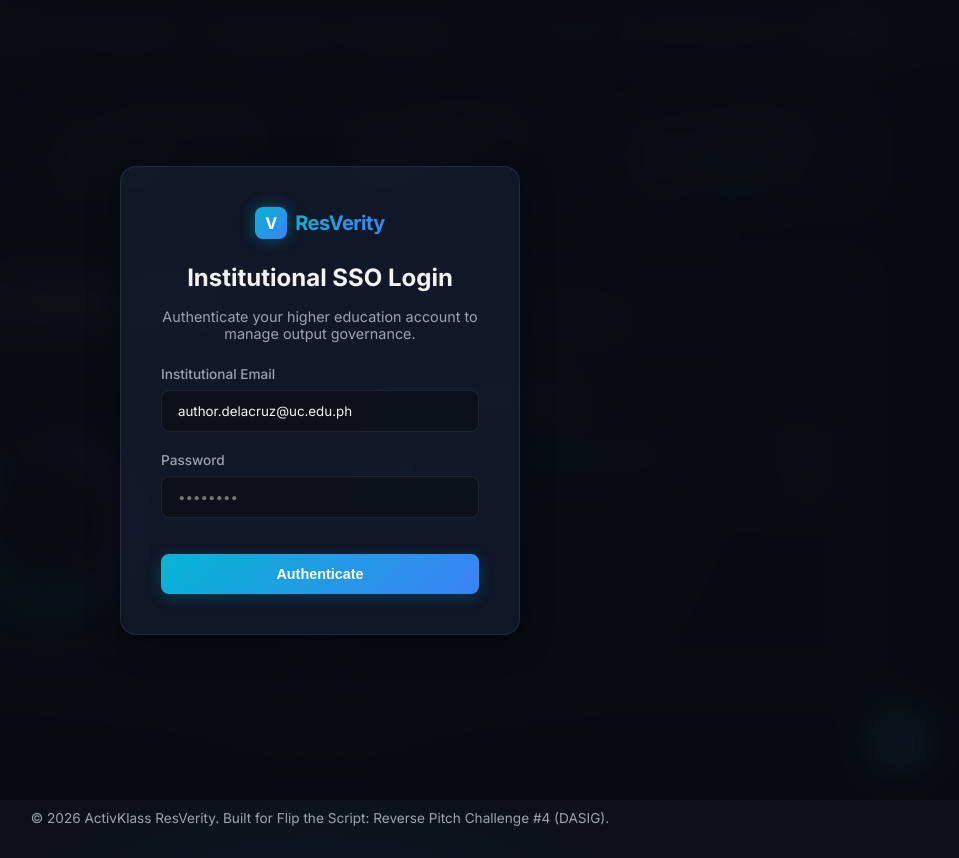
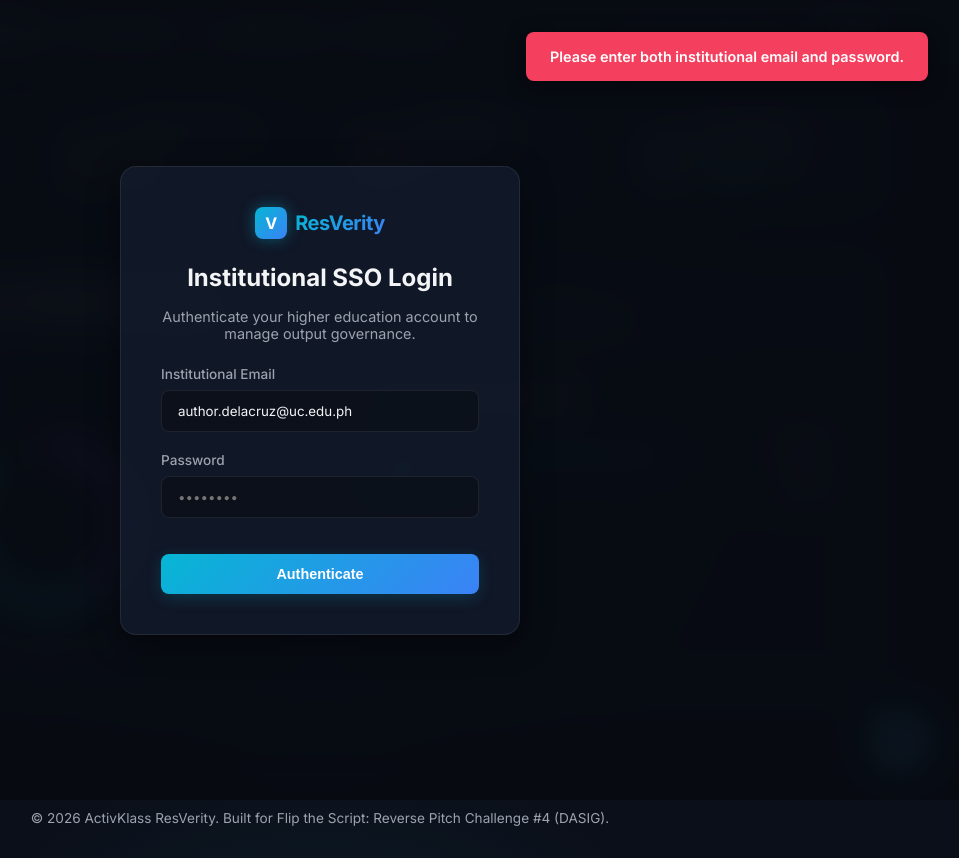
Before and after one commit to danadepz/ResVerity, a Next.js app in the folder web/: page / in a window 1280 px wide. Both pictures are taken after a click on the button "Authenticate". Shown: the whole page, without its empty margins (320-1279 px from the left). Built offline with nearby package versions, Linux system fonts and the light colour scheme.

Commit message:
feat: Replace all browser alerts with modern floating Toast notifications

```diff
--- a/web/app/page.js
+++ b/web/app/page.js
@@ -10,6 +10,14 @@ export default function Home() {
         role: "student"
     });
     const [password, setPassword] = useState('');
+    const [toast, setToast] = useState({ message: '', visible: false, type: 'info' });
+
+    const showToast = (message, type = 'info') => {
+        setToast({ message, visible: true, type });
+        setTimeout(() => {
+            setToast(prev => ({ ...prev, visible: false }));
+        }, 4000);
+    };
 
     // Portal Sections Navigation
     const [activeSection, setActiveSection] = useState('dashboard');
@@ -70,7 +78,7 @@ export default function Home() {
     // SSO login simulator
     const handleLogin = () => {
         if (!currentUser.email || !password) {
-            alert("Please enter both institutional email and password.");
+            showToast("Please enter both institutional email and password.", "error");
             return;
         }
 
@@ -144,7 +152,7 @@ export default function Home() {
     // Submit Paper to Backend
     const submitResearch = async () => {
         if (!paperTitle || !paperAbstract) {
-            alert("Title and Abstract are required.");
+            showToast("Title and Abstract are required.", "error");
             return;
         }
 
@@ -153,7 +161,7 @@ export default function Home() {
             .filter(email => email !== "");
 
         if (coAuthors.length === 0) {
-            alert("At least one co-author is required to verify the output submission.");
+            showToast("At least one co-author is required to verify the output submission.", "error");
             return;
         }
 
@@ -172,7 +180,7 @@ export default function Home() {
                 body: JSON.stringify(payload)
             });
             if (res.ok) {
-                alert("Verification requested! Co-author email approvals triggered.");
+                showToast("Verification requested! Co-author email approvals triggered.", "success");
                 setPaperTitle('');
                 setPaperAbstract('');
                 setFileName('');
@@ -180,7 +188,7 @@ export default function Home() {
                 setActiveSection('verification');
                 fetchSubmissions();
             } else {
-                alert("Submission failed.");
+                showToast("Submission failed.", "error");
             }
         } catch (e) {
             console.error(e);
@@ -194,7 +202,7 @@ export default function Home() {
                 method: "POST"
             });
             if (res.ok) {
-                alert("Cryptographic signature registered!");
+                showToast("Cryptographic signature registered!", "success");
                 fetchSubmissions();
             }
         } catch (e) {
@@ -245,6 +253,26 @@ export default function Home() {
 
     return (
         <div style={{ display: 'flex', flexDirection: 'column', minHeight: '100vh' }}>
+
+            {/* FLOATING TOAST NOTIFICATIONS */}
+            {toast.visible && (
+                <div style={{
+                    position: 'fixed',
+                    top: '2rem',
+                    right: '2rem',
+                    background: toast.type === 'error' ? 'var(--accent-rose)' : toast.type === 'success' ? 'var(--accent-emerald)' : 'var(--gradient-accent)',
+                    color: 'white',
+                    padding: '1rem 1.5rem',
+                    borderRadius: 'var(--radius-md)',
+                    boxShadow: '0 4px 20px rgba(0, 0, 0, 0.4)',
+                    zIndex: 250,
+                    fontSize: '0.9rem',
+                    fontWeight: '600',
+                    animation: 'fadeIn 0.2s ease-out'
+                }}>
+                    {toast.message}
+                </div>
+            )}
 
             {/* SSO LOGIN OVERLAY SCREEN */}
             {!isLoggedIn && (
@@ -588,7 +616,7 @@ export default function Home() {
                                                     </span>
                                                 ))}
                                             </div>
-                                            <button onClick={() => alert(`Access tier details: ${sub.visibility}`)} className="btn btn-secondary" style={{ fontSize: '0.8rem', padding: '0.4rem 0.8rem' }}>
+                                            <button onClick={() => showToast(`Access tier details: ${sub.visibility}`, "info")} className="btn btn-secondary" style={{ fontSize: '0.8rem', padding: '0.4rem 0.8rem' }}>
                                                 Request Full PDF
                                             </button>
                                         </div>
```
